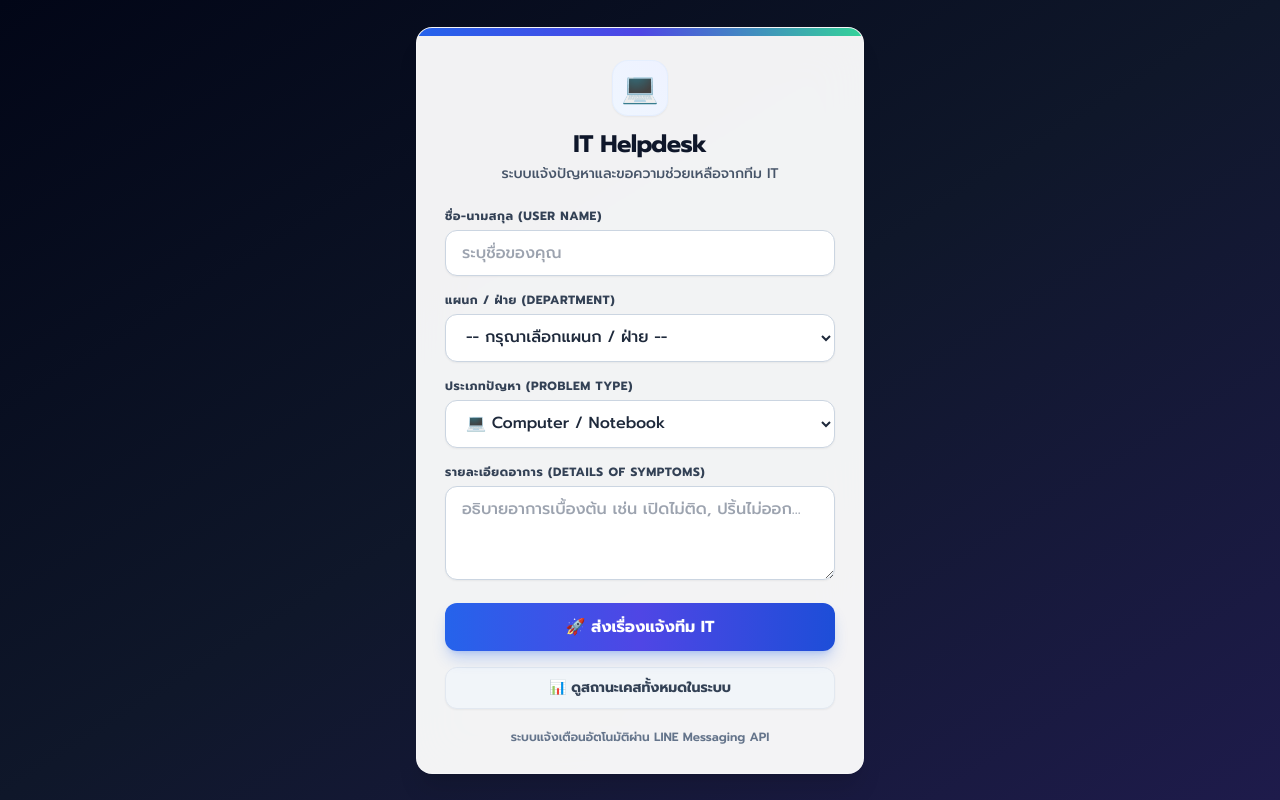
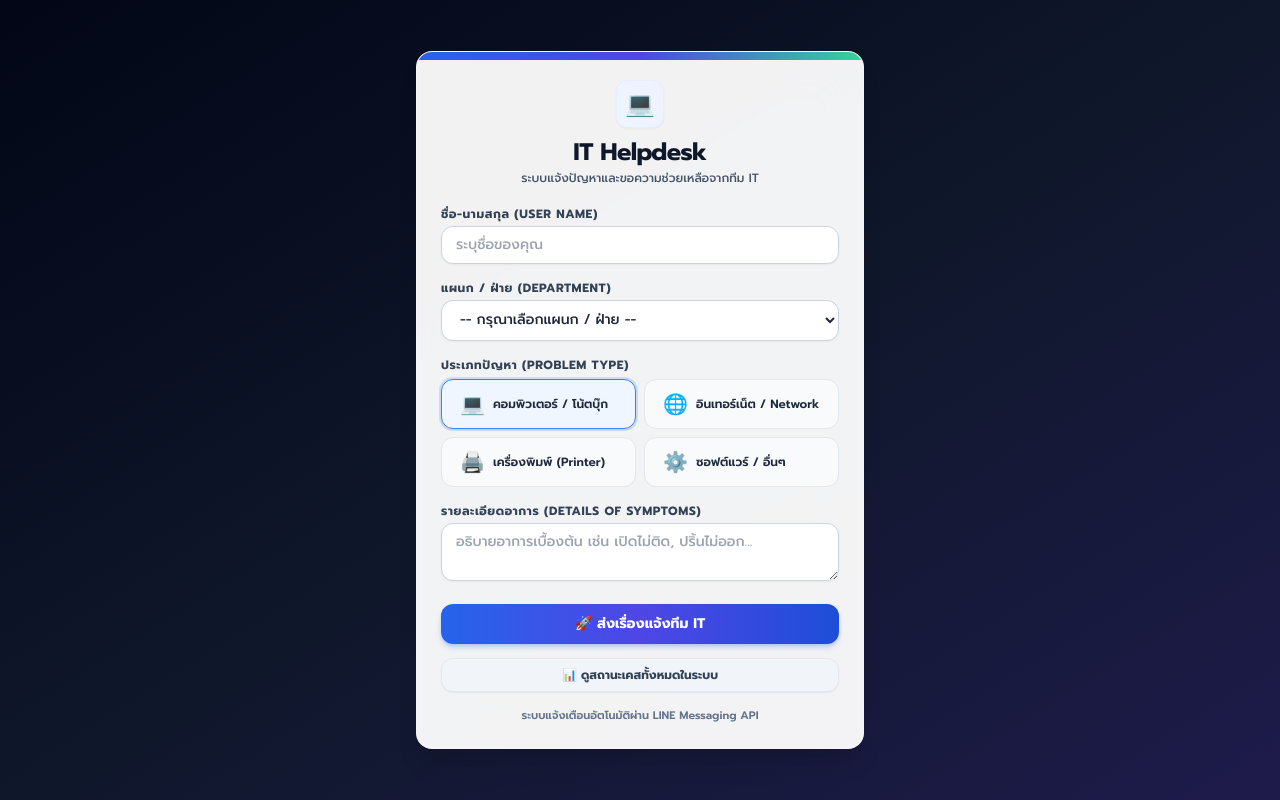
Before and after one commit to chonladasaelao91-coder/it-helpdesk-bot, a FastAPI app: page / in a window 1280 px wide. Run offline with FastAPI, Linux system fonts and the light colour scheme; some libraries are stand-ins or nearby versions.

Commit message:
Add files via upload

```diff
--- a/templates/index.html
+++ b/templates/index.html
@@ -11,27 +11,29 @@
     </style>
 </head>
 <body class="bg-gradient-to-br from-slate-950 via-slate-900 to-indigo-950 text-slate-800 flex items-center justify-center min-h-screen p-4">
-    <div class="max-w-md w-full bg-white/95 backdrop-blur-xl rounded-2xl shadow-xl p-6 sm:p-7 border border-white/30 relative overflow-hidden">
+    <div class="max-w-md w-full bg-white/95 backdrop-blur-xl rounded-2xl shadow-xl p-6 border border-white/30 relative overflow-hidden">
         <!-- แถบสีตกแต่งด้านบน -->
         <div class="absolute top-0 left-0 right-0 h-2 bg-gradient-to-r from-blue-600 via-indigo-600 to-emerald-400"></div>
 
-        <div class="text-center mb-6 pt-1">
-            <div class="inline-flex items-center justify-center w-14 h-14 bg-gradient-to-tr from-blue-50 to-indigo-50 text-blue-600 rounded-2xl text-3xl mb-3 shadow-sm border border-blue-100/50">
+        <div class="text-center mb-5 pt-1">
+            <div class="inline-flex items-center justify-center w-12 h-12 bg-gradient-to-tr from-blue-50 to-indigo-50 text-blue-600 rounded-xl text-2xl mb-2 shadow-sm border border-blue-100/50">
                 💻
             </div>
             <h1 class="text-2xl font-bold text-slate-900 tracking-tight">IT Helpdesk</h1>
-            <p class="text-sm text-slate-600 mt-1 font-medium">ระบบแจ้งปัญหาและขอความช่วยเหลือจากทีม IT</p>
+            <p class="text-xs text-slate-600 mt-0.5 font-medium">ระบบแจ้งปัญหาและขอความช่วยเหลือจากทีม IT</p>
         </div>
 
         <form action="/submit" method="POST" class="space-y-4" onsubmit="this.querySelector('button[type=submit]').disabled=true; this.querySelector('button[type=submit]').innerText='กำลังส่งข้อมูล...';">
+            <!-- ชื่อ-นามสกุล -->
             <div>
-                <label class="block text-xs font-bold uppercase tracking-wider text-slate-700 mb-1.5">ชื่อ-นามสกุล (User Name)</label>
-                <input type="text" name="name" required placeholder="ระบุชื่อของคุณ" class="w-full px-4 py-2.5 rounded-xl border border-slate-300 focus:ring-2 focus:ring-blue-500/30 focus:border-blue-600 focus:outline-none text-base transition bg-white shadow-sm font-medium">
+                <label class="block text-xs font-bold uppercase tracking-wider text-slate-700 mb-1">ชื่อ-นามสกุล (User Name)</label>
+                <input type="text" name="name" required placeholder="ระบุชื่อของคุณ" class="w-full px-3.5 py-2 rounded-xl border border-slate-300 focus:ring-2 focus:ring-blue-500/30 focus:border-blue-600 focus:outline-none text-sm transition bg-white shadow-sm font-medium">
             </div>
 
+            <!-- แผนก / ฝ่าย -->
             <div>
-                <label class="block text-xs font-bold uppercase tracking-wider text-slate-700 mb-1.5">แผนก / ฝ่าย (Department)</label>
-                <select name="department" required class="w-full px-4 py-2.5 rounded-xl border border-slate-300 focus:ring-2 focus:ring-blue-500/30 focus:border-blue-600 focus:outline-none text-base bg-white transition font-medium shadow-sm">
+                <label class="block text-xs font-bold uppercase tracking-wider text-slate-700 mb-1">แผนก / ฝ่าย (Department)</label>
+                <select name="department" required class="w-full px-3.5 py-2 rounded-xl border border-slate-300 focus:ring-2 focus:ring-blue-500/30 focus:border-blue-600 focus:outline-none text-sm bg-white transition font-medium shadow-sm">
                     <option value="" disabled selected>-- กรุณาเลือกแผนก / ฝ่าย --</option>
                     <option value="HR">HR</option>
                     <option value="IT">IT</option>
@@ -54,36 +56,79 @@
                 </select>
             </div>
 
+            <!-- ประเภทปัญหา (ปรับเป็นปุ่มกด Quick Select Cards) -->
             <div>
                 <label class="block text-xs font-bold uppercase tracking-wider text-slate-700 mb-1.5">ประเภทปัญหา (Problem Type)</label>
-                <select name="issue_type" class="w-full px-4 py-2.5 rounded-xl border border-slate-300 focus:ring-2 focus:ring-blue-500/30 focus:border-blue-600 focus:outline-none text-base bg-white transition font-medium shadow-sm">
-                    <option value="คอมพิวเตอร์ / โน้ตบุ๊ก">💻 Computer / Notebook</option>
-                    <option value="อินเทอร์เน็ต / Network">🌐 อินเทอร์เน็ต / Network</option>
-                    <option value="เครื่องพิมพ์ (Printer)">🖨️ เครื่องพิมพ์ (Printer)</option>
-                    <option value="ระบบซอฟต์แวร์ / อื่นๆ">⚙️ ระบบซอฟต์แวร์ / อื่นๆ</option>
-                </select>
+                <div class="grid grid-cols-2 gap-2">
+                    <!-- การ์ดที่ 1 -->
+                    <label class="issue-card cursor-pointer border border-slate-200 bg-slate-50 hover:bg-blue-50/50 p-2.5 rounded-xl flex items-center space-x-2 transition-all">
+                        <input type="radio" name="issue_type" value="คอมพิวเตอร์ / โน้ตบุ๊ก" class="hidden" checked onchange="updateCardStyle()">
+                        <span class="text-xl">💻</span>
+                        <span class="text-xs font-semibold text-slate-800">คอมพิวเตอร์ / โน้ตบุ๊ก</span>
+                    </label>
+
+                    <!-- การ์ดที่ 2 -->
+                    <label class="issue-card cursor-pointer border border-slate-200 bg-slate-50 hover:bg-blue-50/50 p-2.5 rounded-xl flex items-center space-x-2 transition-all">
+                        <input type="radio" name="issue_type" value="อินเทอร์เน็ต / Network" class="hidden" onchange="updateCardStyle()">
+                        <span class="text-xl">🌐</span>
+                        <span class="text-xs font-semibold text-slate-800">อินเทอร์เน็ต / Network</span>
+                    </label>
+
+                    <!-- การ์ดที่ 3 -->
+                    <label class="issue-card cursor-pointer border border-slate-200 bg-slate-50 hover:bg-blue-50/50 p-2.5 rounded-xl flex items-center space-x-2 transition-all">
+                        <input type="radio" name="issue_type" value="เครื่องพิมพ์ (Printer)" class="hidden" onchange="updateCardStyle()">
+                        <span class="text-xl">🖨️</span>
+                        <span class="text-xs font-semibold text-slate-800">เครื่องพิมพ์ (Printer)</span>
+                    </label>
+
+                    <!-- การ์ดที่ 4 -->
+                    <label class="issue-card cursor-pointer border border-slate-200 bg-slate-50 hover:bg-blue-50/50 p-2.5 rounded-xl flex items-center space-x-2 transition-all">
+                        <input type="radio" name="issue_type" value="ระบบซอฟต์แวร์ / อื่นๆ" class="hidden" onchange="updateCardStyle()">
+                        <span class="text-xl">⚙️</span>
+                        <span class="text-xs font-semibold text-slate-800">ซอฟต์แวร์ / อื่นๆ</span>
+                    </label>
+                </div>
             </div>
 
+            <!-- รายละเอียดอาการ -->
             <div>
-                <label class="block text-xs font-bold uppercase tracking-wider text-slate-700 mb-1.5">รายละเอียดอาการ (Details of symptoms)</label>
-                <textarea name="detail" rows="3" required class="w-full px-4 py-2.5 rounded-xl border border-slate-300 focus:ring-2 focus:ring-blue-500/30 focus:border-blue-600 focus:outline-none text-base transition bg-white shadow-sm font-medium" placeholder="อธิบายอาการเบื้องต้น เช่น เปิดไม่ติด, ปริ้นไม่ออก..."></textarea>
+                <label class="block text-xs font-bold uppercase tracking-wider text-slate-700 mb-1">รายละเอียดอาการ (Details of symptoms)</label>
+                <textarea name="detail" rows="2.5" required class="w-full px-3.5 py-2 rounded-xl border border-slate-300 focus:ring-2 focus:ring-blue-500/30 focus:border-blue-600 focus:outline-none text-sm transition bg-white shadow-sm font-medium" placeholder="อธิบายอาการเบื้องต้น เช่น เปิดไม่ติด, ปริ้นไม่ออก..."></textarea>
             </div>
 
-            <button type="submit" class="w-full bg-gradient-to-r from-blue-600 via-indigo-600 to-blue-700 hover:from-blue-700 hover:to-indigo-800 text-white font-bold py-3 rounded-xl transition-all duration-200 shadow-lg shadow-blue-600/25 text-base active:scale-[0.99] cursor-pointer mt-1">
+            <button type="submit" class="w-full bg-gradient-to-r from-blue-600 via-indigo-600 to-blue-700 hover:from-blue-700 hover:to-indigo-800 text-white font-bold py-2.5 rounded-xl transition-all duration-200 shadow-md shadow-blue-600/25 text-sm active:scale-[0.99] cursor-pointer mt-1">
                 🚀 ส่งเรื่องแจ้งทีม IT
             </button>
         </form>
 
         <!-- ปุ่มทางลัดไปหน้า Dashboard -->
-        <div class="mt-4">
-            <a href="/dashboard" class="block text-center w-full bg-slate-100 hover:bg-slate-200 text-slate-700 font-bold py-2.5 rounded-xl text-sm transition border border-slate-200 shadow-sm">
+        <div class="mt-3.5">
+            <a href="/dashboard" class="block text-center w-full bg-slate-100 hover:bg-slate-200 text-slate-700 font-bold py-2 rounded-xl text-xs transition border border-slate-200 shadow-sm">
                 📊 ดูสถานะเคสทั้งหมดในระบบ
             </a>
         </div>
 
-        <div class="text-center mt-5">
-            <p class="text-xs text-slate-500 font-semibold">ระบบแจ้งเตือนอัตโนมัติผ่าน LINE Messaging API</p>
+        <div class="text-center mt-4">
+            <p class="text-[11px] text-slate-500 font-semibold">ระบบแจ้งเตือนอัตโนมัติผ่าน LINE Messaging API</p>
         </div>
     </div>
+
+    <!-- Script สำหรับทำ Highlight ให้การ์ดที่ถูกเลือก -->
+    <script>
+        function updateCardStyle() {
+            document.querySelectorAll('.issue-card').forEach(card => {
+                const radio = card.querySelector('input[type="radio"]');
+                if (radio.checked) {
+                    card.classList.add('border-blue-500', 'bg-blue-50', 'ring-2', 'ring-blue-500/20', 'shadow-sm');
+                    card.classList.remove('border-slate-200', 'bg-slate-50');
+                } else {
+                    card.classList.remove('border-blue-500', 'bg-blue-50', 'ring-2', 'ring-blue-500/20', 'shadow-sm');
+                    card.classList.add('border-slate-200', 'bg-slate-50');
+                }
+            });
+        }
+        // รันฟังก์ชัน 1 ครั้งตอนโหลดหน้าเพื่อตีกรอบตัวเริ่มต้น
+        document.addEventListener('DOMContentLoaded', updateCardStyle);
+    </script>
 </body>
 </html>
```
